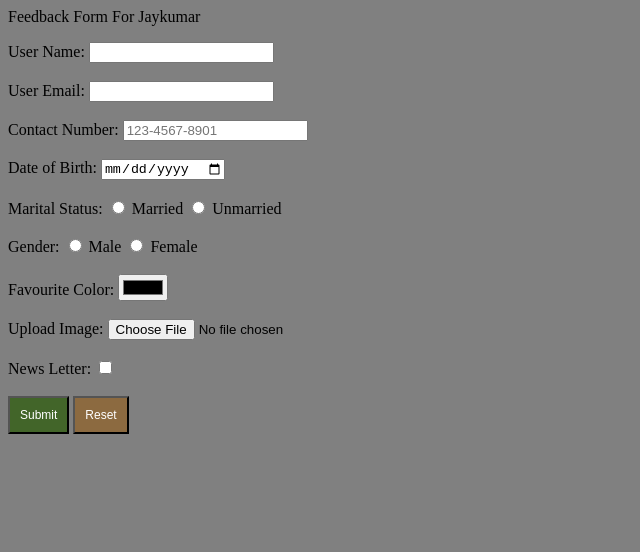
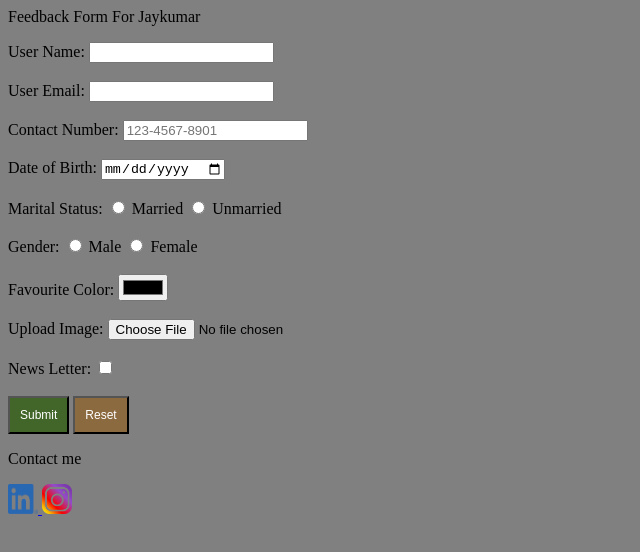
Before and after one commit to JayDamania/First_Project, a plain HTML site: page feedbackform.html in a window 1280 px wide. Shown: the whole page, without its empty margins (0-640 px from the left). Drawn offline with Linux system fonts and the light colour scheme.

Commit message:
fifth commit

```diff
--- a/feedbackform.html
+++ b/feedbackform.html
@@ -67,6 +67,10 @@
 
 </form>
 
+<p>Contact me</p>
+
+<a href="https://www.linkedin.com/in/jaykumar-damania-6b278b172"><img src="linkedin.png" alt="linkedin logo" height="30", width="30"> </a>
+<a href="https://msng.link/o/?Jay Damania=ig"><img src="insta.png" alt="instagaram logo" height="30", width="30"> </a>
 </body>
 
 </html>
```
Also changed, not shown: insta.png (added), linkedin.png (added).
